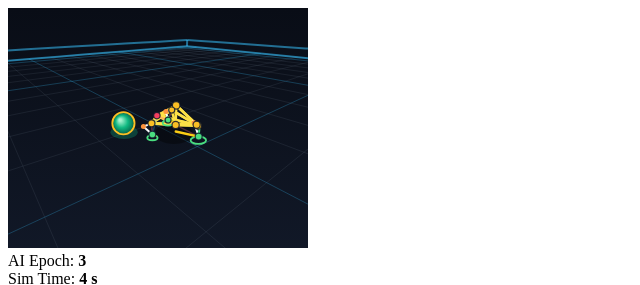
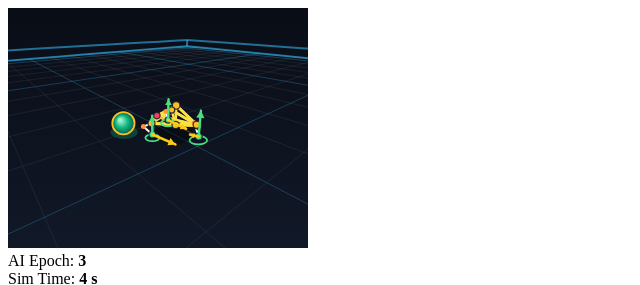
Before and after one commit to aminadav-ai/steps, a website with bundled scripts: page index.html in a window 1280 px wide. Shown: the top 285 px of the page, 0-640 px from the left. Built offline with nearby package versions, Linux system fonts and the light colour scheme; files whose address does not match are found by name.

Commit message:
fix(v1): render force vectors (N, F_friction) on top of foot nodes with persistent substep telemetry and arrowheads

```diff
--- a/index.html
+++ b/index.html
@@ -14,7 +14,7 @@
   <meta property="og:image" content="https://aminadav-ai.github.io/steps/assets/01_arena_preview.png">
   <meta name="twitter:card" content="summary_large_image">
   <meta name="twitter:image" content="https://aminadav-ai.github.io/steps/assets/01_arena_preview.png">
-  <link rel="stylesheet" href="./styles.css?v=1.0.4">
+  <link rel="stylesheet" href="./styles.css?v=1.0.5">
 </head>
 <body>
   <main class="lab-layout">
@@ -282,6 +282,6 @@
     </aside>
   </main>
 
-  <script type="module" src="./src/main.js?v=1.0.4"></script>
+  <script type="module" src="./src/main.js?v=1.0.5"></script>
 </body>
 </html>
--- a/src/main.js
+++ b/src/main.js
@@ -654,6 +654,9 @@ chkFollowLeader.addEventListener('change', () => {
 
 chkShowForces.addEventListener('change', () => {
   renderer3D.showForceVectors = chkShowForces.checked;
+  if (sim) {
+    renderer3D.render(sim, paused ? 1.0 : Math.min(1.0, simTimeAccum / sim.subDt));
+  }
   logger.recordUserEvent('toggle_force_vectors', { showForceVectors: chkShowForces.checked }, sim, renderer3D, getUIState());
 });
 
--- a/src/physics/Physics3D.js
+++ b/src/physics/Physics3D.js
@@ -121,8 +121,10 @@ export class PhysicsNode {
 
     // Contact telemetry for sensors & visualization
     this.inContact = false;
-    this.normalForce = 0; // Newtons
+    this.normalForce = 0; // Newtons (accumulated over control step for RL sensors)
     this.frictionForceVec = new Vec3(0, 0, 0); // Newtons on node from floor
+    this.renderNormalForce = 0; // Smoothed instantaneous normal force (N) for 3D vector visualization
+    this.renderFrictionVec = new Vec3(0, 0, 0); // Smoothed instantaneous friction force (N) for 3D vector visualization
   }
 }
 
@@ -325,6 +327,10 @@ export class PhysicsWorld3D {
 
       for (let i = 0; i < body.nodes.length; i++) {
         const node = body.nodes[i];
+        node._subContact = false;
+        node._subNormalForce = 0;
+        node._subFrictionX = 0;
+        node._subFrictionZ = 0;
         if (node.invMass === 0) continue;
         node.prevPos.copy(node.pos);
 
@@ -429,9 +435,11 @@ export class PhysicsWorld3D {
               node.prevPos.y = node.radius;
             }
             node.inContact = true;
+            node._subContact = true;
 
             const normalForceIter = penetration * node.mass * invSubDtSq;
             node.normalForce += normalForceIter / this.substeps;
+            node._subNormalForce += normalForceIter;
 
             const slipX = node.pos.x - node.prevPos.x;
             const slipZ = node.pos.z - node.prevPos.z;
@@ -448,10 +456,12 @@ export class PhysicsWorld3D {
               node.pos.x += corrX;
               node.pos.z += corrZ;
 
-              const fx = (corrX * node.mass * invSubDtSq) / this.substeps;
-              const fz = (corrZ * node.mass * invSubDtSq) / this.substeps;
-              node.frictionForceVec.x += fx;
-              node.frictionForceVec.z += fz;
+              const instFx = corrX * node.mass * invSubDtSq;
+              const instFz = corrZ * node.mass * invSubDtSq;
+              node.frictionForceVec.x += instFx / this.substeps;
+              node.frictionForceVec.z += instFz / this.substeps;
+              node._subFrictionX += instFx;
+              node._subFrictionZ += instFz;
             }
           }
 
@@ -477,6 +487,15 @@ export class PhysicsWorld3D {
         if (node.inContact && node.vel.y < 0) {
           node.vel.y = 0;
         }
+        if (node._subContact) {
+          node.renderNormalForce = 0.65 * (node.renderNormalForce || node._subNormalForce) + 0.35 * node._subNormalForce;
+          node.renderFrictionVec.x = 0.60 * (node.renderFrictionVec.x || 0) + 0.40 * node._subFrictionX;
+          node.renderFrictionVec.z = 0.60 * (node.renderFrictionVec.z || 0) + 0.40 * node._subFrictionZ;
+        } else {
+          node.renderNormalForce = 0.5 * (node.renderNormalForce || 0);
+          node.renderFrictionVec.x *= 0.5;
+          node.renderFrictionVec.z *= 0.5;
+        }
       }
     }
   }
--- a/src/render/Renderer3D.js
+++ b/src/render/Renderer3D.js
@@ -983,48 +983,16 @@ export class Renderer3D {
         ctx.fill();
       }
 
-      // Foot contact ring & Physical Reaction Force vectors (Normal N_i and Friction F_tr)
+      // Foot contact ring on floor
       const pFootGround = proj(new Vec3(footPos.x, 0.005, footPos.z));
-      if (foot.inContact && pFootGround) {
-        const ringRad = Math.max(4, Math.min(22, (0.07 + foot.normalForce * 0.003) * pFootGround.scale));
+      const nForce = Math.max(foot.renderNormalForce || 0, foot.normalForce || 0);
+      if ((foot.inContact || nForce > 0.15) && pFootGround) {
+        const ringRad = Math.max(4, Math.min(22, (0.07 + nForce * 0.004) * pFootGround.scale));
         ctx.strokeStyle = '#4ade80';
         ctx.lineWidth = 1.8;
         ctx.beginPath();
         ctx.ellipse(pFootGround.sx, pFootGround.sy, ringRad, ringRad * 0.48, 0, 0, Math.PI * 2);
         ctx.stroke();
-
-        if (this.showForceVectors && isFocused) {
-          // Green vector: Normal Reaction Force N_i
-          const nTop = proj(new Vec3(
-            footPos.x,
-            footPos.y + Math.min(0.35, foot.normalForce * 0.008),
-            footPos.z
-          ));
-          if (pFoot && nTop) {
-            ctx.strokeStyle = '#4ade80';
-            ctx.lineWidth = 2.0;
-            ctx.beginPath();
-            ctx.moveTo(pFoot.sx, pFoot.sy);
-            ctx.lineTo(nTop.sx, nTop.sy);
-            ctx.stroke();
-          }
-
-          // Yellow/Red vector: Horizontal Floor Friction Force F_friction propelling the creature!
-          const fVec = foot.frictionForceVec;
-          const fEnd = proj(new Vec3(
-            footPos.x + fVec.x * 0.015,
-            footPos.y,
-            footPos.z + fVec.z * 0.015
-          ));
-          if (pFoot && fEnd) {
-            ctx.strokeStyle = '#facc15';
-            ctx.lineWidth = 2.4;
-            ctx.beginPath();
-            ctx.moveTo(pFoot.sx, pFoot.sy);
-            ctx.lineTo(fEnd.sx, fEnd.sy);
-            ctx.stroke();
-          }
-        }
       }
     }
 
@@ -1052,6 +1020,78 @@ export class Renderer3D {
       ctx.stroke();
     }
 
+    // 6. Render Physical Reaction Force Vectors (Normal N_i and Friction F_tr) ON TOP of foot nodes
+    if (this.showForceVectors && isFocused) {
+      const drawArrow = (pStart, pEnd, color, lineWidth = 2.4) => {
+        if (!pStart || !pEnd) return;
+        const dx = pEnd.sx - pStart.sx;
+        const dy = pEnd.sy - pStart.sy;
+        const len = Math.hypot(dx, dy);
+        if (len < 3) return;
+        const angle = Math.atan2(dy, dx);
+        const headLen = Math.min(9, Math.max(5, len * 0.32));
+
+        ctx.strokeStyle = color;
+        ctx.fillStyle = color;
+        ctx.lineWidth = lineWidth;
+        ctx.lineCap = 'round';
+        ctx.beginPath();
+        ctx.moveTo(pStart.sx, pStart.sy);
+        ctx.lineTo(pEnd.sx, pEnd.sy);
+        ctx.stroke();
+
+        ctx.beginPath();
+        ctx.moveTo(pEnd.sx, pEnd.sy);
+        ctx.lineTo(
+          pEnd.sx - headLen * Math.cos(angle - Math.PI / 6),
+          pEnd.sy - headLen * Math.sin(angle - Math.PI / 6)
+        );
+        ctx.lineTo(
+          pEnd.sx - headLen * Math.cos(angle + Math.PI / 6),
+          pEnd.sy - headLen * Math.sin(angle + Math.PI / 6)
+        );
+        ctx.closePath();
+        ctx.fill();
+      };
+
+      for (let i = 0; i < creature.footNodes.length; i++) {
+        const foot = creature.footNodes[i];
+        if (!foot) continue;
+        const nForce = Math.max(foot.renderNormalForce || 0, foot.normalForce || 0);
+        if (!foot.inContact && nForce <= 0.12) continue;
+
+        const footPos = posOf(foot);
+        const pFoot = proj(footPos);
+        if (!pFoot) continue;
+
+        // Green vector: Normal Reaction Force N_i (always clearly visible above the foot sphere when in contact)
+        const vecHeight = Math.min(0.45, 0.14 + nForce * 0.018);
+        const nTop = proj(new Vec3(
+          footPos.x,
+          footPos.y + vecHeight,
+          footPos.z
+        ));
+        drawArrow(pFoot, nTop, '#4ade80', 2.4);
+
+        // Yellow vector: Horizontal Floor Friction Force F_friction propelling the creature
+        const fVec = (foot.renderFrictionVec && (Math.abs(foot.renderFrictionVec.x) + Math.abs(foot.renderFrictionVec.z) > 1e-4))
+          ? foot.renderFrictionVec
+          : foot.frictionForceVec;
+        const fMag = Math.hypot(fVec.x, fVec.z);
+        if (fMag > 0.04) {
+          const dirX = fVec.x / fMag;
+          const dirZ = fVec.z / fMag;
+          const fLen = Math.min(0.44, 0.10 + fMag * 0.028);
+          const fEnd = proj(new Vec3(
+            footPos.x + dirX * fLen,
+            footPos.y,
+            footPos.z + dirZ * fLen
+          ));
+          drawArrow(pFoot, fEnd, '#facc15', 2.6);
+        }
+      }
+    }
+
     ctx.restore();
   }
 }
```
